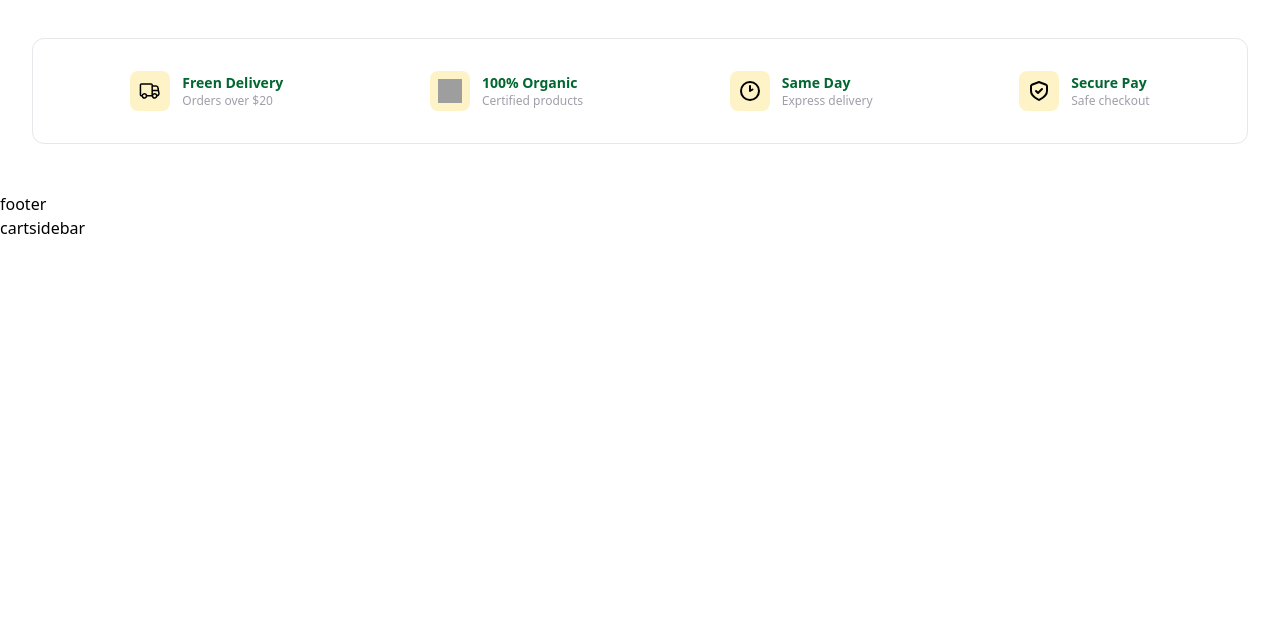
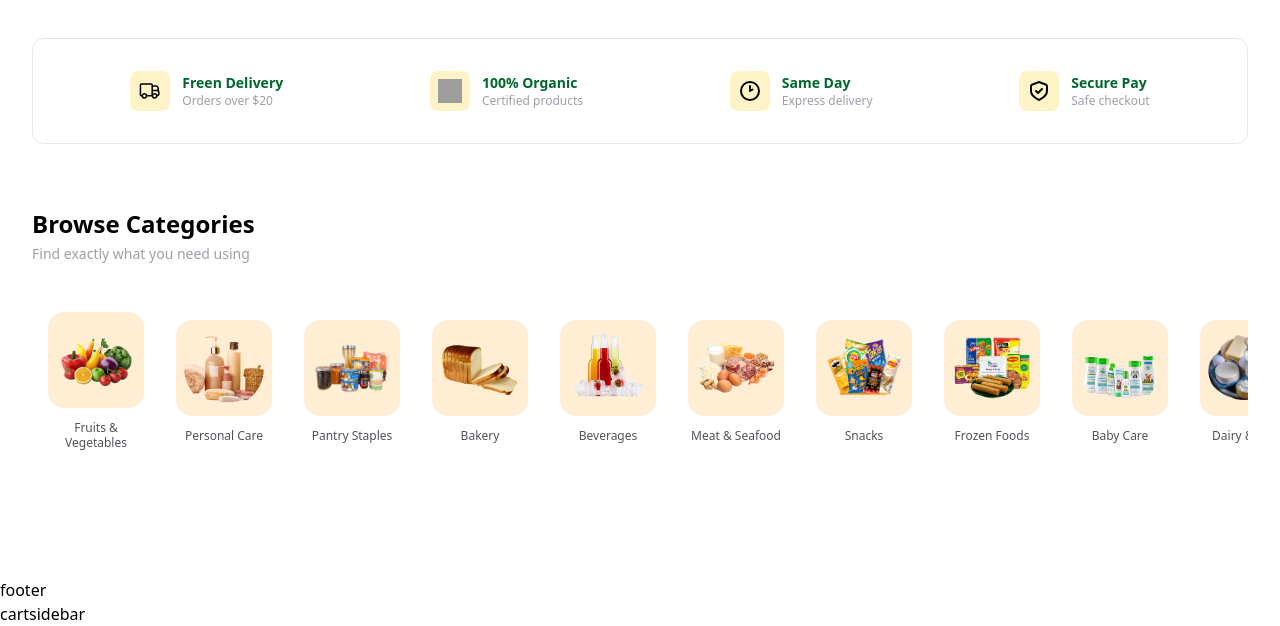
Before and after one commit to piyush202003/Food-Delivery, a Django app: page / in a window 1280 px wide. Shown: the part 737-1363 px from the top of the page. Before the commit the page ends 971 px from the top, so only its background shows below. Run offline with Django 5.2, Linux system fonts and the light colour scheme; some libraries are stand-ins or nearby versions; grey boxes are pictures that could not be loaded.

Commit message:
Added Categories Scroll Bar

```diff
--- a/FeaturesApp/views.py
+++ b/FeaturesApp/views.py
@@ -9,6 +9,18 @@ def Home(request):
             "name" : "John Doe", "email" : "john@example.com", "isAdmin" : True
         },
         "cartCount":12,
+        "categoriesData" : [
+            { "slug": "fruits-vegetables", "name": "Fruits & Vegetables", "image": "fruits_vegetables" },
+            { "slug": "personal-care", "name": "Personal Care", "image": "personal_care" },
+            { "slug": "pantry-staples", "name": "Pantry Staples", "image": "pantry_staples" },
+            { "slug": "bakery", "name": "Bakery", "image": "bakery" },
+            { "slug": "beverages", "name": "Beverages", "image": "drinks" },
+            { "slug": "meat-seafood", "name": "Meat & Seafood", "image": "meat_seafood" },
+            { "slug": "snacks", "name": "Snacks", "image": "snacks" },
+            { "slug": "frozen-foods", "name": "Frozen Foods", "image": "frozen_foods" },
+            { "slug": "baby-care", "name": "Baby Care", "image": "baby_care" },
+            { "slug": "dairy-eggs", "name": "Dairy & Eggs", "image": "dairy_eggs" },
+        ],
     }
     return render(request, "Home.html", context=context)
 
--- a/theme/static/css/dist/styles.css
+++ b/theme/static/css/dist/styles.css
@@ -1,4 +1,15 @@
 /*! tailwindcss v4.1.16 | MIT License | https://tailwindcss.com */
+/* start of extra css */
+.no-scrollbar {
+    -ms-overflow-style: none;  /* Internet Explorer and Edge */
+    scrollbar-width: none;     /* Firefox */
+}
+
+.no-scrollbar::-webkit-scrollbar {
+    display: none;             /* Chrome, Safari, Opera */
+}
+/* end extra css */
+
 @layer properties;
 @layer theme, base, components, utilities;
 @layer theme {
@@ -11,6 +22,7 @@
     --color-red-50: oklch(97.1% 0.013 17.38);
     --color-red-400: oklch(70.4% 0.191 22.216);
     --color-orange-50: oklch(98% 0.016 73.684);
+    --color-orange-100: oklch(95.4% 0.038 75.164);
     --color-orange-300: oklch(83.7% 0.128 66.29);
     --color-orange-400: oklch(75% 0.183 55.934);
     --color-orange-500: oklch(70.5% 0.213 47.604);
@@ -63,6 +75,7 @@
     --radius-md: 0.375rem;
     --radius-lg: 0.5rem;
     --radius-xl: 0.75rem;
+    --radius-2xl: 1rem;
     --radius-3xl: 1.5rem;
     --ease-in-out: cubic-bezier(0.4, 0, 0.2, 1);
     --default-transition-duration: 150ms;
@@ -265,11 +278,17 @@
   .mx-auto {
     margin-inline: auto;
   }
+  .mt-1 {
+    margin-top: calc(var(--spacing) * 1);
+  }
   .mt-2 {
     margin-top: calc(var(--spacing) * 2);
   }
   .mt-2\.5 {
     margin-top: calc(var(--spacing) * 2.5);
+  }
+  .mt-8 {
+    margin-top: calc(var(--spacing) * 8);
   }
   .mb-2 {
     margin-bottom: calc(var(--spacing) * 2);
@@ -331,6 +350,10 @@
   .size-10 {
     width: calc(var(--spacing) * 10);
     height: calc(var(--spacing) * 10);
+  }
+  .size-16 {
+    width: calc(var(--spacing) * 16);
+    height: calc(var(--spacing) * 16);
   }
   .h-3\.5 {
     height: calc(var(--spacing) * 3.5);
@@ -439,6 +462,12 @@
   .overflow-hidden {
     overflow: hidden;
   }
+  .overflow-x-scroll {
+    overflow-x: scroll;
+  }
+  .rounded-2xl {
+    border-radius: var(--radius-2xl);
+  }
   .rounded-3xl {
     border-radius: var(--radius-3xl);
   }
@@ -495,6 +524,9 @@
   }
   .bg-orange-50 {
     background-color: var(--color-orange-50);
+  }
+  .bg-orange-100 {
+    background-color: var(--color-orange-100);
   }
   .bg-orange-300\/10 {
     background-color: color-mix(in srgb, oklch(83.7% 0.128 66.29) 10%, transparent);
@@ -556,6 +588,9 @@
   .bg-center {
     background-position: center;
   }
+  .object-contain {
+    object-fit: contain;
+  }
   .object-cover {
     object-fit: cover;
   }
@@ -564,6 +599,9 @@
   }
   .p-2 {
     padding: calc(var(--spacing) * 2);
+  }
+  .p-4 {
+    padding: calc(var(--spacing) * 4);
   }
   .px-4 {
     padding-inline: calc(var(--spacing) * 4);
@@ -591,6 +629,9 @@
   }
   .py-12 {
     padding-block: calc(var(--spacing) * 12);
+  }
+  .py-16 {
+    padding-block: calc(var(--spacing) * 16);
   }
   .py-20 {
     padding-block: calc(var(--spacing) * 20);
@@ -735,6 +776,12 @@
   .ring-orange-300 {
     --tw-ring-color: var(--color-orange-300);
   }
+  .ring-orange-300\/75 {
+    --tw-ring-color: color-mix(in srgb, oklch(83.7% 0.128 66.29) 75%, transparent);
+    @supports (color: color-mix(in lab, red, red)) {
+      --tw-ring-color: color-mix(in oklab, var(--color-orange-300) 75%, transparent);
+    }
+  }
   .transition-all {
     transition-property: all;
     transition-timing-function: var(--tw-ease, var(--default-transition-timing-function));
@@ -757,6 +804,14 @@
   .ease-in-out {
     --tw-ease: var(--ease-in-out);
     transition-timing-function: var(--ease-in-out);
+  }
+  .group-hover\:ring-2 {
+    &:is(:where(.group):hover *) {
+      @media (hover: hover) {
+        --tw-ring-shadow: var(--tw-ring-inset,) 0 0 0 calc(2px + var(--tw-ring-offset-width)) var(--tw-ring-color, currentcolor);
+        box-shadow: var(--tw-inset-shadow), var(--tw-inset-ring-shadow), var(--tw-ring-offset-shadow), var(--tw-ring-shadow), var(--tw-shadow);
+      }
+    }
   }
   .hover\:bg-gray-100 {
     &:hover {
@@ -865,6 +920,17 @@
   .sm\:inline {
     @media (width >= 40rem) {
       display: inline;
+    }
+  }
+  .sm\:size-24 {
+    @media (width >= 40rem) {
+      width: calc(var(--spacing) * 24);
+      height: calc(var(--spacing) * 24);
+    }
+  }
+  .sm\:p-2 {
+    @media (width >= 40rem) {
+      padding: calc(var(--spacing) * 2);
     }
   }
   .sm\:px-6 {
--- a/theme/templates/Home.html
+++ b/theme/templates/Home.html
@@ -5,5 +5,6 @@
     <div class="min-h-screen max-w-7xl mx-auto px-4 sm:px-6 lg:px-8 py-12">
         {% include 'components/home/Hero.html' %}
         {% include 'components/home/Features.html' %}
+        {% include 'components/home/HomeCategories.html' %}
     </div>
 {% endblock content %}
--- /dev/null
+++ b/theme/templates/components/home/HomeCategories.html
@@ -0,0 +1,21 @@
+{% load static %}
+<section class="py-16">
+    <div class="max-w-7xl mx-auto">
+        <div>
+            <h2 class="text-2xl font-semibold">Browse Categories</h2>
+            <p class="text-sm text-zinc-400 mt-1">Find exactly what you need using</p>
+        </div>
+        <div class="flex items-center mt-8 overflow-x-scroll no-scrollbar">
+
+            {% for cat in categoriesData %}
+                <a href="{% url 'Products' %}?category={{ cat.slug }}" class="group flex flex-col items-center gap-3 p-4">
+                    <div class="size-16 sm:size-24 sm:p-2 rounded-2xl overflow-hidden bg-orange-100 group-hover:ring-2 ring-orange-300/75 transition-all">
+                        <img src="{% static 'images/' %}{{ cat.image }}.png" alt="{{ cat.name }}" class="w-full h-full object-contain rounded-full transition-all">
+                    </div>
+                    <span class="text-xs font-medium text-zinc-600 text-center leading-tight">{{ cat.name }}</span>
+                </a>
+            {% endfor %}
+
+        </div>
+    </div>
+</section>
```
Also changed, not shown: static/images/baby_care.png (added), static/images/bakery.png (added), static/images/dairy_eggs.png (added), static/images/drinks.png (added), static/images/frozen_foods.png (added), static/images/fruits_vegetables.png (added), static/images/meat_seafood.png (added), static/images/pantry_staples.png (added), static/images/personal_care.png (added), static/images/snacks.png (added).
